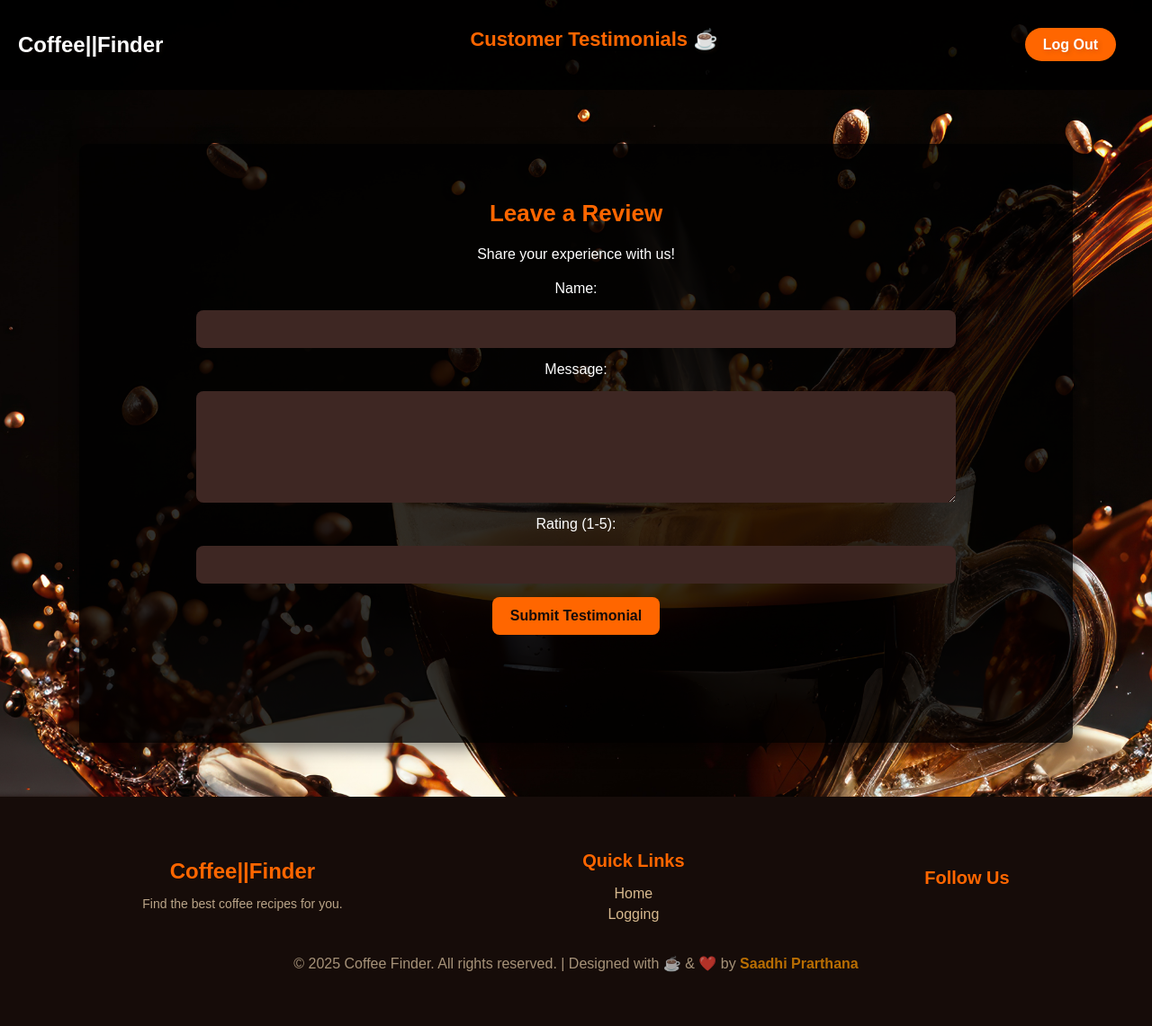
After one commit to samadhiprarthana/coffee-finder, a PHP site: page /testimonial.html in a window 1280 px wide. The commit adds this page. Shown: the whole page at 90% size. Run offline with PHP 8.4, Linux system fonts and the light colour scheme.

Commit message:
-Implemented JavaScript logic to dynamically fetch and display testimonials from the database. -- Updated testimonial submission handling to reflect real-time changes.
-Implemented JavaScript logic to dynamically fetch and display testimonials from the database.
-- Updated testimonial submission handling to reflect real-time changes.

```diff
--- a/assets/css/style.css
+++ b/assets/css/style.css
@@ -20,6 +20,7 @@ header {
 }
 
 .logo {
+    cursor: pointer;
     font-size: 24px;
     font-weight: bold;
     text-shadow: 2px 2px 5px rgba(77, 40, 17, 0.2);
--- /dev/null
+++ b/assets/css/testimonial.css
@@ -0,0 +1,152 @@
+/* General Styles */
+body {
+    font-family: 'Poppins', sans-serif;
+    margin: 0;
+    padding: 0;
+    background: url('../images/coffee-bg.jpg') center/cover no-repeat;
+    color: #fff;
+    text-align: center;
+}
+
+
+
+.centered-heading {
+    text-align: center;
+    font-size: 22px;
+    margin-top: 10px;
+}
+
+
+
+
+/* Testimonial Section */
+#testimonial-section {
+
+    background: rgba(0, 0, 0, 0.8);
+    padding: 40px;
+    border-radius: 10px;
+    width: 80%;
+    margin: 60px auto;
+    box-shadow: 0 5px 20px rgba(0, 0, 0, 0.5);
+}
+
+h2 {
+    color: #ff6600;
+    font-size: 26px;
+}
+
+p {
+    font-size: 16px;
+    margin-bottom: 20px;
+}
+
+/* Form Styles */
+form {
+    display: flex;
+    flex-direction: column;
+    align-items: center;
+    gap: 15px;
+}
+
+input, textarea, select {
+    width: 80%;
+    padding: 12px;
+    border: none;
+    border-radius: 8px;
+    font-size: 16px;
+    background: #3e2723;
+    color: white;
+}
+
+textarea {
+    height: 100px;
+}
+
+.submit-btn {
+    background:  #ff6600;
+    color: #160c09;
+    font-size: 16px;
+    padding: 12px 20px;
+    border: none;
+    border-radius: 8px;
+    cursor: pointer;
+    font-weight: bold;
+    transition: 0.3s;
+}
+
+.submit-btn:hover {
+    background: #8D6E63;
+    color: white;
+}
+
+/* Testimonials Display */
+#testimonials {
+    margin-top: 40px;
+}
+
+h3 {
+    font-size: 22px;
+    color:  #ff6600;
+}
+
+.testimonial-card {
+    background: #3e2723;
+    padding: 20px;
+    margin: 15px auto;
+    border-radius: 10px;
+    width: 70%;
+    box-shadow: 0 3px 10px rgba(0, 0, 0, 0.3);
+    transition: transform 0.3s;
+}
+
+.testimonial-card:hover {
+    transform: scale(1.05);
+}
+
+.testimonial-card p {
+    font-size: 16px;
+    color: #fff;
+}
+
+.testimonial-card span {
+    display: block;
+    font-size: 14px;
+    color: #ff6600;
+    margin-top: 10px;
+}
+/* Centered Testimonials Display */
+#testimonials-container2 {
+    display: flex;
+    justify-content: center;
+    gap: 20px;
+    flex-wrap: wrap;
+    padding: 20px;
+    margin-top: 40px;
+
+}
+
+.testimonial {
+    background: rgba(0, 0, 0, 0.5);
+    padding: 20px;
+    border-radius: 10px;
+    box-shadow: 0 3px 10px  #ff6600;;
+    color: white;
+    max-width: 300px;
+    width: 100%;
+    text-align: center;
+    transition: transform 0.3s;
+}
+
+.testimonial:hover {
+    transform: scale(1.05);
+}
+
+.testimonial p {
+    margin: 10px 0;
+    font-size: 16px;
+}
+
+.testimonial p:first-child {
+    font-weight: bold;
+    color: #ff6600; /* Rating color */
+}
--- /dev/null
+++ b/assets/js/testimonial.js
@@ -0,0 +1,57 @@
+document.addEventListener("DOMContentLoaded", function () {
+    const form = document.getElementById("testimonial-form");
+    const testimonialsContainer = document.getElementById("testimonials-container2");
+
+    form.addEventListener("submit", async function (e) {
+        e.preventDefault();
+
+        const formData = new FormData(this);
+
+        try {
+            const response = await fetch('backend/submit_testimonial.php', {
+                method: 'POST',
+                body: formData
+            });
+
+
+            const result = await response.json();
+
+            if (response.ok && result.status === 'success') {
+                // Create new testimonial element
+                const name = formData.get('name');
+                const message = formData.get('message');
+                const rating = formData.get('rating');
+
+                const testimonial = document.createElement("div");
+                testimonial.classList.add("testimonial");
+                testimonial.innerHTML = `
+                    <p>Rating: ${"⭐".repeat(rating)}</p>
+                    <p>"${message}"</p>
+                    <p>- ${name}</p>
+                `;
+
+                // Add testimonial to the container
+                testimonialsContainer.appendChild(testimonial);
+
+                // Show Thank You Message
+                const thankYouMessage = document.createElement("p");
+                thankYouMessage.classList.add("thank-you");
+                thankYouMessage.textContent = "Thank you for your support! Your testimonial has been added.";
+                form.after(thankYouMessage);
+
+                // Clear form
+                form.reset();
+
+                // Remove Thank You message after 5 seconds
+                setTimeout(() => {
+                    thankYouMessage.remove();
+                }, 5000);
+            } else {
+                throw new Error(result.message || 'Failed to submit testimonial. Please try again.');
+            }
+        } catch (error) {
+            console.error('Error:', error.message);
+            alert('Failed to submit testimonial. Please try again.');
+        }
+    });
+});
--- /dev/null
+++ b/testimonial.html
@@ -0,0 +1,96 @@
+<!DOCTYPE html>
+<html lang="en">
+<head>
+    <meta charset="UTF-8">
+    <meta name="viewport" content="width=device-width, initial-scale=1.0">
+    <title>Customer Testimonials</title>
+    <link rel="stylesheet" href="assets/css/style.css">
+    <link rel="stylesheet" href="assets/css/testimonial.css">
+
+</head>
+<body>
+
+    <header>
+        <h1 class="logo" onclick="navigateToHome()">Coffee||Finder</h1>
+        <h3 class="centered-heading">Customer Testimonials ☕</h3>
+        <nav>
+            <!-- Logout Button -->
+            <div class="login-btn">
+                    <a href="index.html" >Log Out</a>
+
+            </div>
+        </nav>
+    </header>
+
+    <section class="bg">
+
+
+
+        <section id="testimonial-section">
+            <div class="container">
+                <h2>Leave a Review</h2>
+                <p>Share your experience with us!</p>
+
+                <form id="testimonial-form">
+                    <label for="name">Name:</label>
+                    <input type="text" id="name" name="name" required>
+
+                    <label for="message">Message:</label>
+                    <textarea id="message" name="message" required></textarea>
+
+                    <label for="rating">Rating (1-5):</label>
+                    <input type="number" id="rating" name="rating" min="1" max="5" required>
+
+                    <button type="submit" id="submit-btn" class="submit-btn">Submit Testimonial</button>
+                </form>
+
+                <div id="testimonials-container2"></div>
+            </div>
+        </section>
+
+
+
+
+    <script>
+        function navigateToHome() {
+            window.location.href = "index.html";
+        }
+    </script>
+
+    <script src="assets/js/testimonial.js"></script>
+</section>
+    <footer>
+        <div class="footer-container">
+            <div class="footer-logo">
+                <h2>Coffee||Finder</h2>
+                <p>Find the best coffee recipes for you.</p>
+            </div>
+
+            <div class="footer-links">
+                <h3>Quick Links</h3>
+                <ul>
+                    <li><a href="index.html">Home</a></li>
+                    <li><a href="login.html">Logging</a></li>
+
+                </ul>
+            </div>
+
+            <div class="footer-social">
+                <h3>Follow Us</h3>
+                <a href="#" target="_blank"><i class="fab fa-facebook"></i></a>
+                <a href="#" target="_blank"><i class="fab fa-instagram"></i></a>
+                <a href="#" target="_blank"><i class="fab fa-twitter"></i></a>
+                <a href="#" target="_blank"><i class="fab fa-youtube"></i></a>
+            </div>
+
+        </div>
+
+        <div class="footer-bottom">
+            <p>&copy; 2025 Coffee Finder. All rights reserved. | Designed with ☕ & ❤️ by <span class="designer">Saadhi Prarthana</span></p>
+        </div>
+    </footer>
+
+
+
+</body>
+</html>
```
Also changed, not shown: assets/css/recipe.css (+25 -44 lines), assets/css/testimonial.html (added, +46 -0 lines), assets/js/recipe.js (+0 -42 lines), assets/js/script.js (+60 -35 lines), backend/fetch_testimonials.php (deleted, +0 -17 lines), backend/get_testimonials.php (added, +16 -0 lines), backend/submit_testimonial.php (+24 -14 lines), recipe.html (+10 -20 lines), backend/db.php (line endings or trailing spaces), testimonials.html (deleted).
